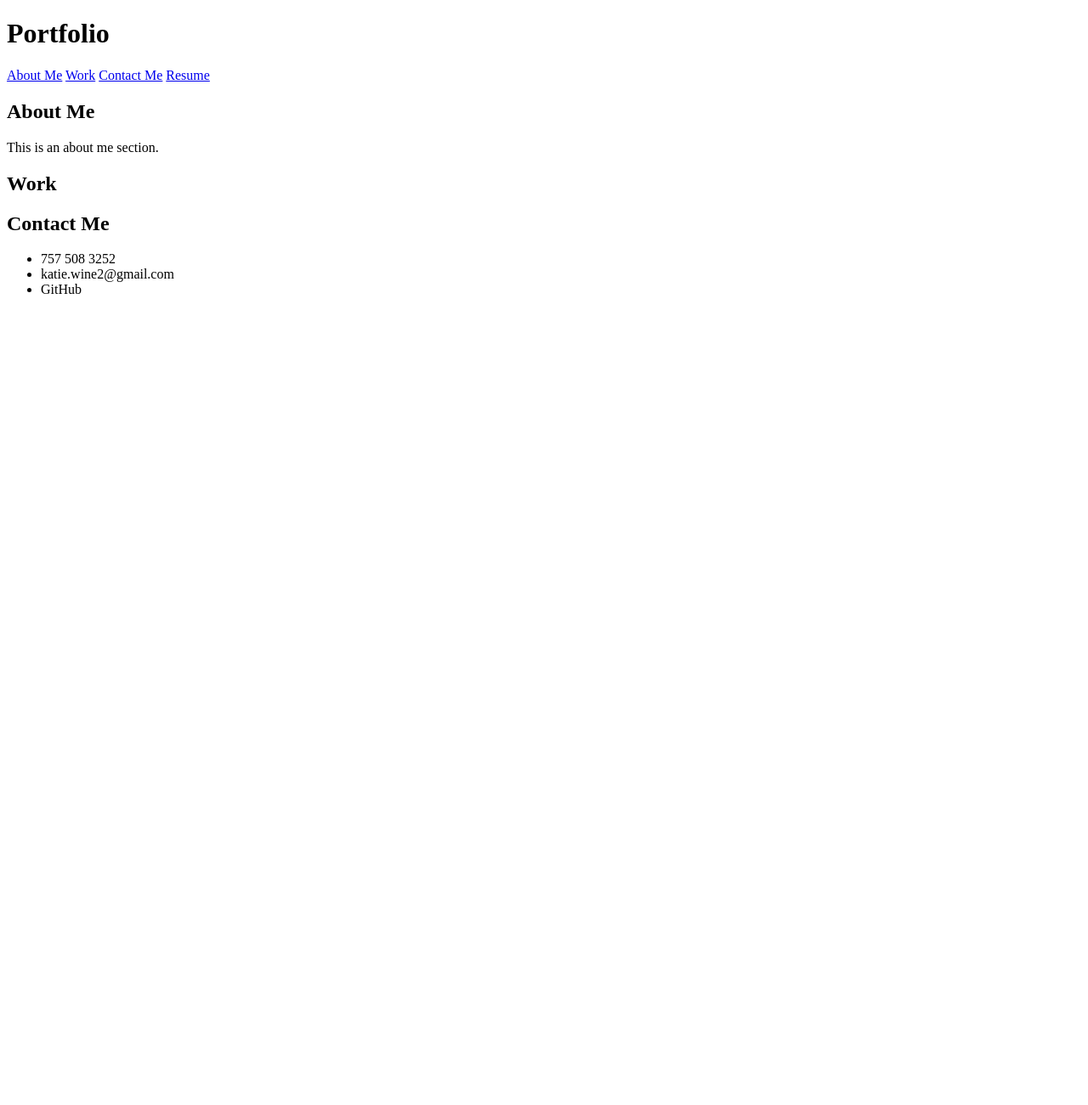
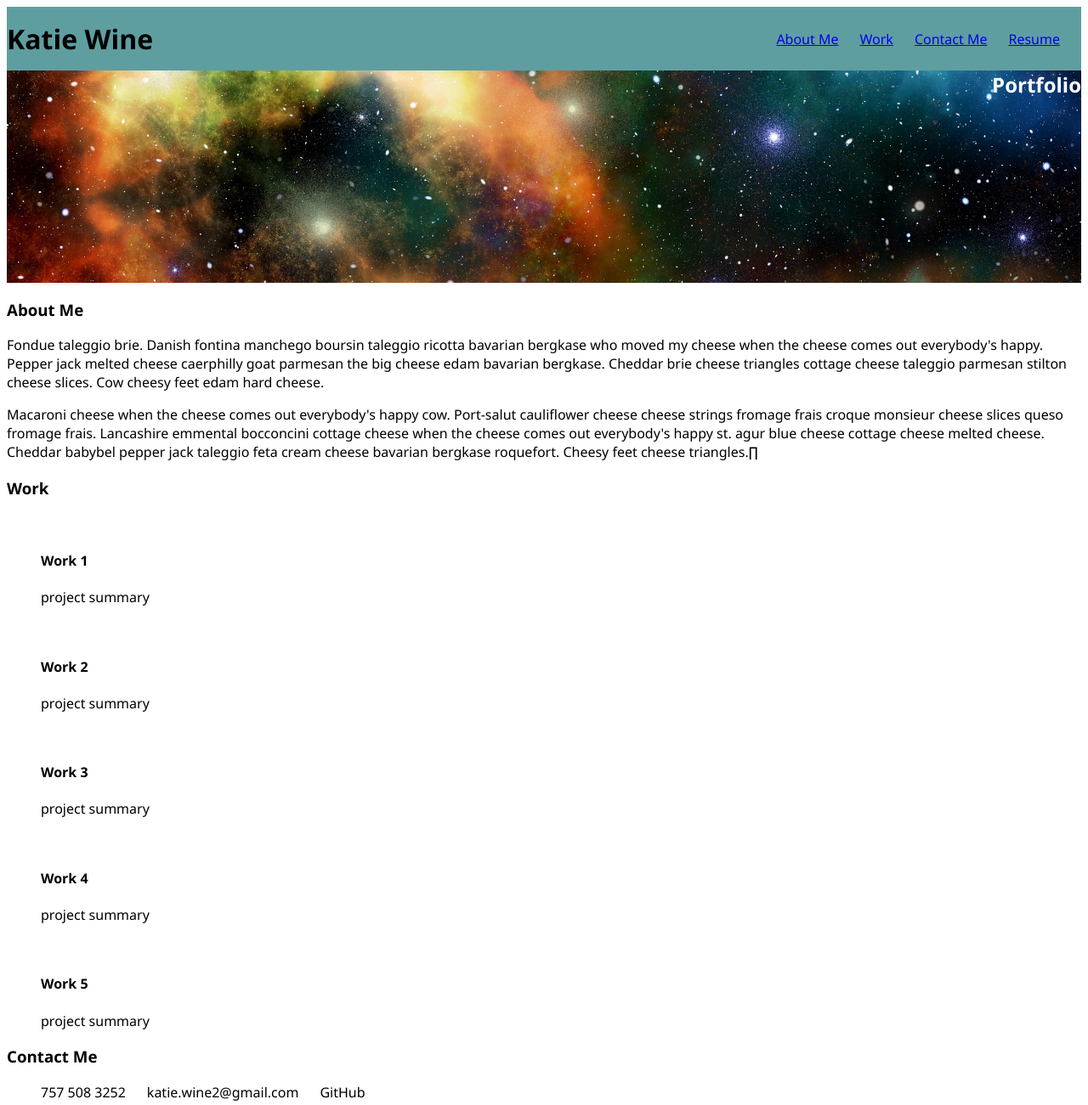
Before and after one commit to kmwine02/homework02, a plain HTML site: page index.html in a window 1280 px wide. Shown: the whole page at 85% size. Before the commit the page ends 800 px from the top, so only its background shows below. Drawn offline with Linux system fonts and the light colour scheme.

Commit message:
Updating HTML layout

```diff
--- a/assets/css/style.css
+++ b/assets/css/style.css
@@ -0,0 +1,62 @@
+:root {
+    font-family:'Segoe UI', Tahoma, Geneva, Verdana, sans-serif
+}
+
+header {
+    display: flex;
+    justify-content: space-between;
+    height: 75px;
+    align-items: center;
+    background-color: cadetblue;
+}
+
+body {
+    display: flex;
+    flex-direction: column;
+}
+
+main {
+    display: flex;
+}
+
+.hero {
+    background-image: url(../../images/universe-2742113_1920.jpg);
+    height: 250px;
+    background-position: center;
+    background-size: cover;
+    position: relative;
+    display: flex;
+    justify-content: flex-end;
+
+}
+
+.hero h2 {
+    position: relative;
+    display: flex;
+    margin: 0 0 0 0;
+    color: white;
+
+}
+
+.nav-bar {
+    display: flex;
+    flex-direction: row;
+}
+
+.nav-bar-item {
+    display: flex;
+    justify-content: space-between;
+    margin-right: 25px;
+}
+
+.footer {
+    display: flex;
+    flex-direction: row;
+}
+
+.footer-item {
+    display: flex;
+    justify-content: space-between;
+    text-align:right;
+    margin-right: 25px;
+}
--- a/index.html
+++ b/index.html
@@ -4,40 +4,106 @@
     <meta charset="UTF-8" />
     <meta http-equiv="X-UA-Compatible" content="IE=edge" />
     <meta name="viewport" content="width=device-width, initial-scale=1.0" />
-    <title>Portfolio</title>
+    <link rel="stylesheet" type="text/css" href="./assets/css/style.css" />
+    <title>Katie Wine Portfolio</title>
   </head>
   <body>
     <header>
-      <h1>Portfolio</h1>
+      <div>
+        <h1>Katie Wine</h1>
+      </div>
+      <div>
+        <ul class="nav-bar">
+          <li class="nav-bar-item"><a href="#">About Me</a></li>
+          <li class="nav-bar-item"><a href="#">Work</a></li>
+          <li class="nav-bar-item"><a href="#">Contact Me</a></li>
+          <li class="nav-bar-item"><a href="#">Resume</a></li>
+        </ul>
+      </div>
     </header>
 
-    <nav>
-      <a href="#">About Me</a>
-      <a href="#">Work</a>
-      <a href="#">Contact Me</a>
-      <a href="#">Resume</a>
-    </nav>
+    <section class="hero">
+        <h2>Portfolio</h2>
+    </section>
 
     <main>
-      <section>
-        <h2>About Me</h2>
-        <p>This is an about me section.</p>
+      <section class="about-me">
+        <div class="about-me-title">
+          <h3>About Me</h3>
+        </div>
+        <div class="about-me-info">
+          <p>
+            Fondue taleggio brie. Danish fontina manchego boursin taleggio
+            ricotta bavarian bergkase who moved my cheese when the cheese comes
+            out everybody's happy. Pepper jack melted cheese caerphilly goat
+            parmesan the big cheese edam bavarian bergkase. Cheddar brie cheese
+            triangles cottage cheese taleggio parmesan stilton cheese slices.
+            Cow cheesy feet edam hard cheese.
+          </p>
+          <p>
+            Macaroni cheese when the cheese comes out everybody's happy cow.
+            Port-salut cauliflower cheese cheese strings fromage frais croque
+            monsieur cheese slices queso fromage frais. Lancashire emmental
+            bocconcini cottage cheese when the cheese comes out everybody's
+            happy st. agur blue cheese cottage cheese melted cheese. Cheddar
+            babybel pepper jack taleggio feta cream cheese bavarian bergkase
+            roquefort. Cheesy feet cheese triangles.∏
+          </p>
+        </div>
+        <section class="work">
+          <div class="work-title">
+            <h3>Work</h3>
+          </div>
+        <div class="work-info">
+          <figure class="work1">
+              <img>
+              <div class="work-item">
+                <h4>Work 1</h4>
+                <p>project summary</p>
+              </div>
+          </figure>
+          <figure class="work2">
+            <img>
+            <div>
+              <h4>Work 2</h4>
+              <p>project summary</p>
+            </div>
+          </figure>
+          <figure class="work3">
+            <img>
+            <div>
+              <h4>Work 3</h4>
+              <p>project summary</p>
+            </div>
+          </figure>
+          <figure class="work4">
+            <img>
+            <div>
+              <h4>Work 4</h4>
+              <p>project summary</p>
+            </div>
+          </figure>
+          <figure class="work5">
+            <img>
+            <div>
+              <h4>Work 5</h4>
+              <p>project summary</p>
+            </div>
+          </figure>
+        </div>
       </section>
-
-      <section>
-        <h2>Work</h2>
-      </section>
-
-      <section>
-          <h2>Contact Me</h2>
-          <ul>
-              <li>757 508 3252</li>
-              <li>katie.wine2@gmail.com</li>
-              <li>GitHub</li>
+      <section class="contact-me">
+        <div class="contact-me-title">
+          <h3>Contact Me</h3>
+        </div>
+        <div class="contact-me-info">
+          <ul class="footer">
+            <li class="footer-item">757 508 3252</li>
+            <li class="footer-item">katie.wine2@gmail.com</li>
+            <li class="footer-item">GitHub</li>
           </ul>
+        </div>
       </section>
     </main>
-
-    <footer></footer>
   </body>
 </html>
```
Also changed, not shown: images/universe-2742113_1920.jpg (added), 1 other file.
